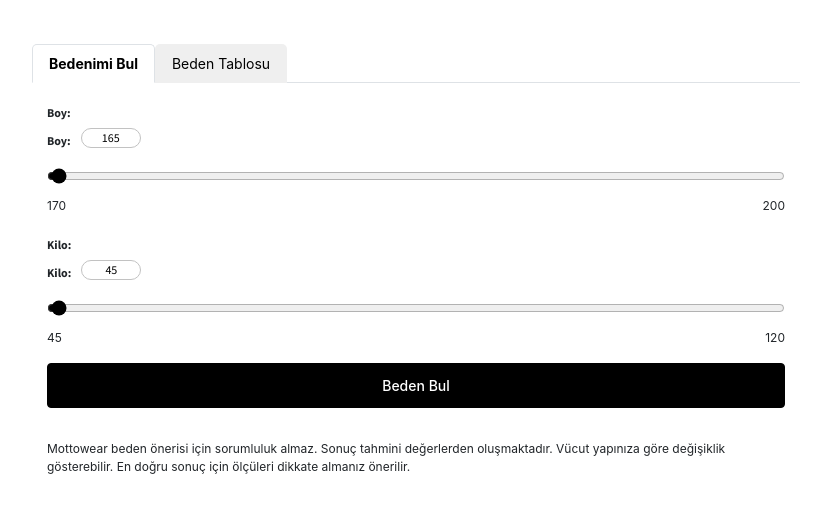
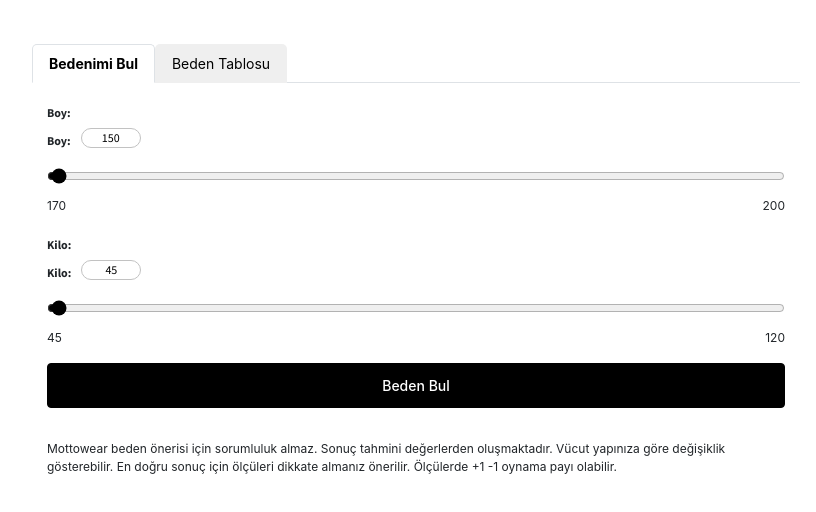
Before and after one commit to mukreminc/-st, a plain HTML site: page index.html in a window 1280 px wide. Shown: the whole page, without its empty margins (224-1040 px from the left). Drawn offline with nearby package versions, Linux system fonts and the light colour scheme.

Commit message:
Update index.html

```diff
--- a/index.html
+++ b/index.html
@@ -265,7 +265,7 @@
 <div aria-labelledby="hesap-tab" class="tab-pane fade  show active" id="hesap" role="tabpanel">
 <div class="mt-3 mb-3">
 <div class="col-md-12">
-<div class="range-main mb-3"><div class="slider1_parent"><p class="title">Boy:</p><input class="slider1 main" id="boyz" max="200" min="165" name="value1" readonly="readonly" smooth="yes" text="Boy:" type="text"><div class="main_block"><div class="groove_parent"><div class="groove"><div class="fill" style="background-color: rgb(126, 244, 255); width: 37.14%;"></div></div><div class="rider" style="left: calc(37.14% - 11px);"></div></div><table class="slider_range"><tr><td class="left">165</td><td class="right">200</td></tr></table></div></div> <div class="slider1_parent"><span></span><input class="slider1 detail" id="boy" max="200" min="165" name="value1" style="margin: 0; accent-color:#000" type="range" value="0"><div class="main_block"><div class="groove_parent"><div class="groove"><div class="fill" style="background-color:#7ef4ff;"></div></div><div class="rider"></div></div><table class="slider_range"><tr><td class="left">165</td><td class="right">200</td></tr></table></div></div>
+<div class="range-main mb-3"><div class="slider1_parent"><p class="title">Boy:</p><input class="slider1 main" id="boyz" max="200" min="150" name="value1" readonly="readonly" smooth="yes" text="Boy:" type="text"><div class="main_block"><div class="groove_parent"><div class="groove"><div class="fill" style="background-color: rgb(126, 244, 255); width: 37.14%;"></div></div><div class="rider" style="left: calc(37.14% - 11px);"></div></div><table class="slider_range"><tr><td class="left">150</td><td class="right">200</td></tr></table></div></div> <div class="slider1_parent"><span></span><input class="slider1 detail" id="boy" max="200" min="150" name="value1" style="margin: 0; accent-color:#000" type="range" value="0"><div class="main_block"><div class="groove_parent"><div class="groove"><div class="fill" style="background-color:#7ef4ff;"></div></div><div class="rider"></div></div><table class="slider_range"><tr><td class="left">150</td><td class="right">200</td></tr></table></div></div>
 <div class="range-bilgi"><span>170</span> <span>200</span></div>
 </div>
 
@@ -281,7 +281,7 @@
 <p class="sonuc-p" id="sonuc" style="padding-left:10px;padding-right:10px;"></p>
 <a href="#"> </a> <input id="sonucA" type="hidden" value=""></div>
 </div>
-<p>Mottowear beden önerisi için sorumluluk almaz. Sonuç tahmini değerlerden oluşmaktadır. Vücut yapınıza göre değişiklik gösterebilir. En doğru sonuç için ölçüleri dikkate almanız önerilir.</p>
+<p>Mottowear beden önerisi için sorumluluk almaz. Sonuç tahmini değerlerden oluşmaktadır. Vücut yapınıza göre değişiklik gösterebilir. En doğru sonuç için ölçüleri dikkate almanız önerilir. Ölçülerde +1 -1 oynama payı olabilir.</p>
 </div>
 </div>
 </div>
```
